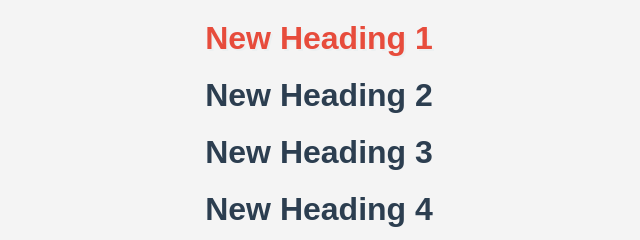
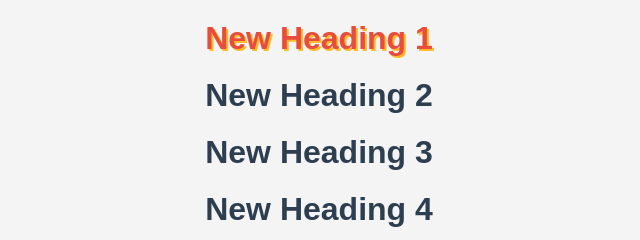
Before and after one commit to TechnoAhmed/github-ahmed-test, a plain HTML site: page index.html in a window 1280 px wide. In both pictures the pointer is over the element "New Heading 1". Shown: the full height of the page, 321-961 px from the left. Drawn offline with Linux system fonts and the light colour scheme.

Commit message:
change color

```diff
--- a/style.css
+++ b/style.css
@@ -20,6 +20,6 @@
 /* Adding a slight hover effect to headings */
 h1:hover {
     color: #e74c3c;
-    text-shadow: 2px 2px #ecf0f1;
+    text-shadow: 2px 2px #ffbb29;
     cursor: pointer;
 }
```
